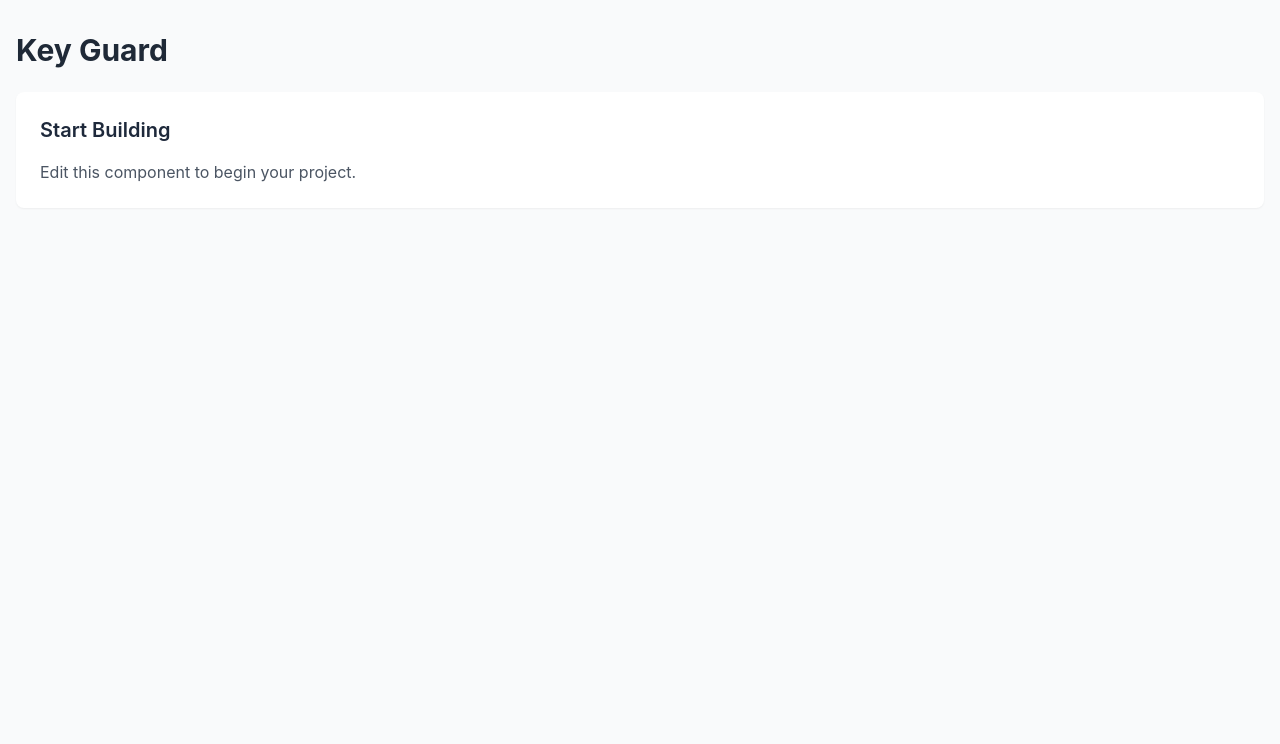
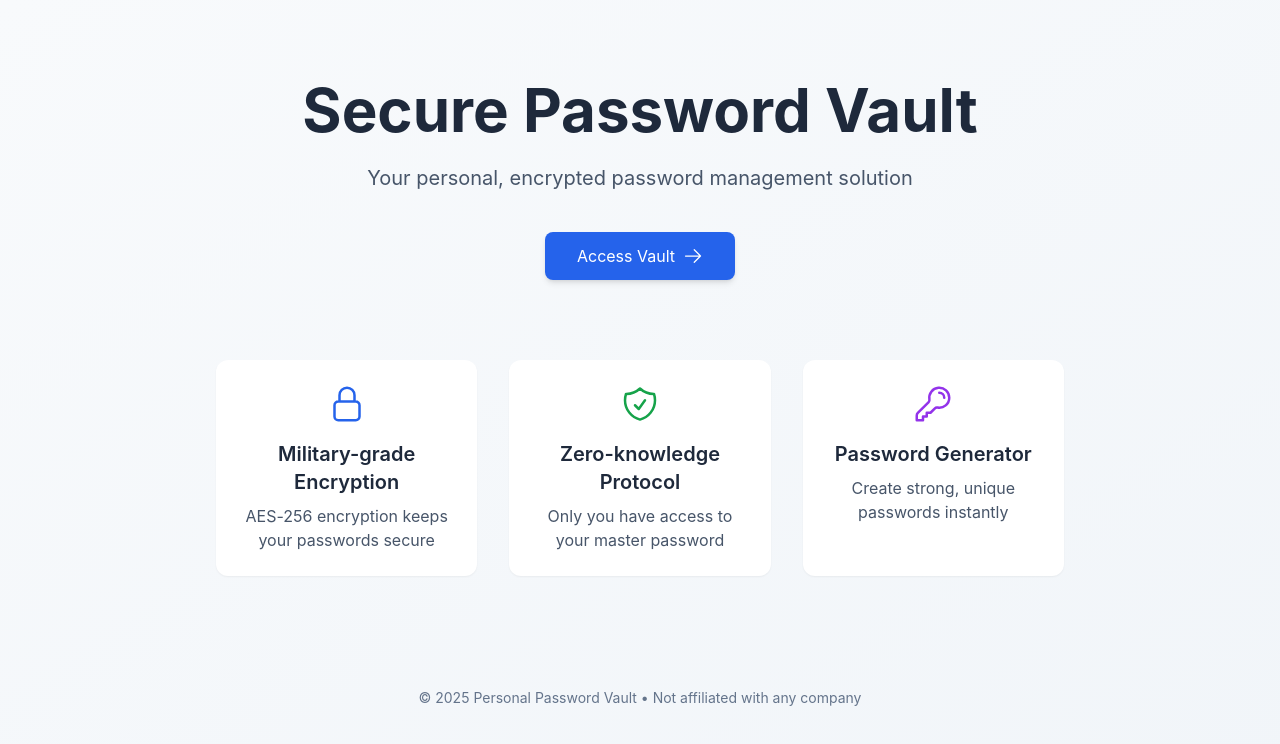
Before and after one commit to AnuarOrozco/Password-Manager-V2, a React (Vite) app: page / in a window 1280 px wide. Shown: the top 744 px of the page. Built offline with nearby package versions, Linux system fonts and the light colour scheme.

Commit message:
refactor: modularize Footer into separate component and update Home

```diff
--- a/src/App.jsx
+++ b/src/App.jsx
@@ -1,30 +1,9 @@
-import { motion } from 'framer-motion'
+import Home from './pages/Home';
 
 export default function App() {
   return (
-    <motion.div
-      initial={{ opacity: 0 }}
-      animate={{ opacity: 1 }}
-      className="min-h-screen bg-gray-50"
-    >
-      <main className="container mx-auto px-4 py-8">
-        <motion.h1
-          className="text-3xl font-bold text-gray-800 mb-6"
-          whileHover={{ scale: 1.02 }}
-        >
-          Key Guard
-        </motion.h1>
-
-        <motion.section
-          className="bg-white p-6 rounded-lg shadow-sm"
-          whileHover={{ y: -2 }}
-        >
-          <h2 className="text-xl font-semibold mb-4">Start Building</h2>
-          <p className="text-gray-600">
-            Edit this component to begin your project.
-          </p>
-        </motion.section>
-      </main>
-    </motion.div>
-  )
+    <div className="app">
+      <Home />
+    </div>
+  );
 }
--- /dev/null
+++ b/src/components/Footer.jsx
@@ -0,0 +1,17 @@
+import { motion } from "framer-motion";
+
+const Footer = () => {
+  return (
+    <motion.footer
+      initial={{ opacity: 0 }}
+      whileInView={{ opacity: 1 }}
+      transition={{ delay: 0.2, duration: 0.8 }}
+      viewport={{ once: true }}
+      className="py-8 text-center text-slate-500 text-sm"
+    >
+      <p>© {new Date().getFullYear()} Personal Password Vault • Not affiliated with any company</p>
+    </motion.footer>
+  );
+};
+
+export default Footer;
--- a/src/pages/Home.jsx
+++ b/src/pages/Home.jsx
@@ -1,5 +1,6 @@
 import { motion } from "framer-motion";
 import { LockClosedIcon, ShieldCheckIcon, KeyIcon, ArrowRightIcon } from "@heroicons/react/24/outline";
+import Footer from "../components/Footer";
 
 const Home = () => {
   return (
@@ -88,16 +89,8 @@
         </motion.div>
       </main>
 
-      {/* Footer */}
-      <motion.footer
-        initial={{ opacity: 0 }}
-        whileInView={{ opacity: 1 }}
-        transition={{ delay: 0.2, duration: 0.8 }}
-        viewport={{ once: true }}
-        className="py-8 text-center text-slate-500 text-sm"
-      >
-        <p>© {new Date().getFullYear()} Personal Password Vault • Not affiliated with any company</p>
-      </motion.footer>
+      {/* Footer Component */}
+      <Footer />
     </motion.div>
   );
 };
```
